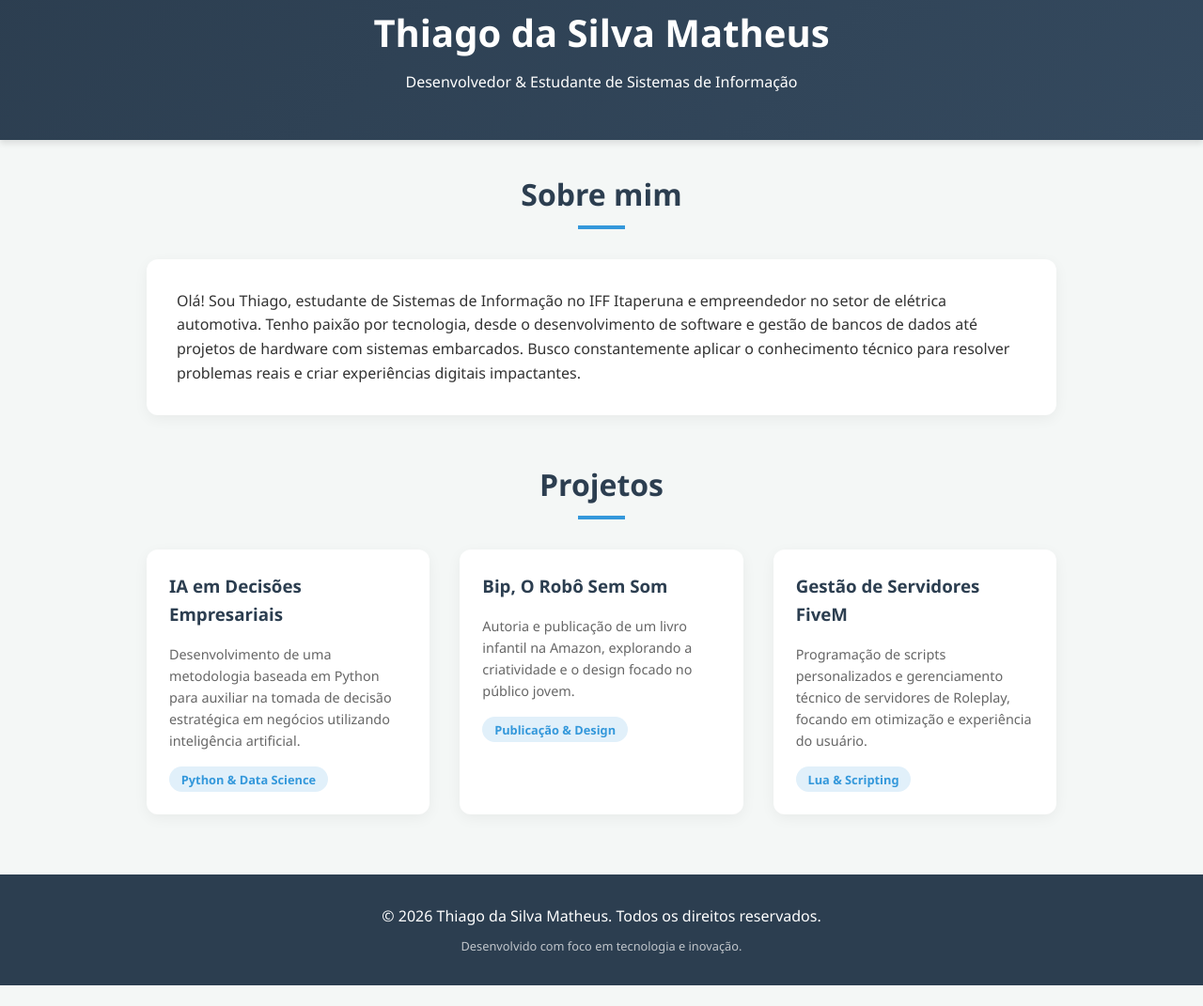
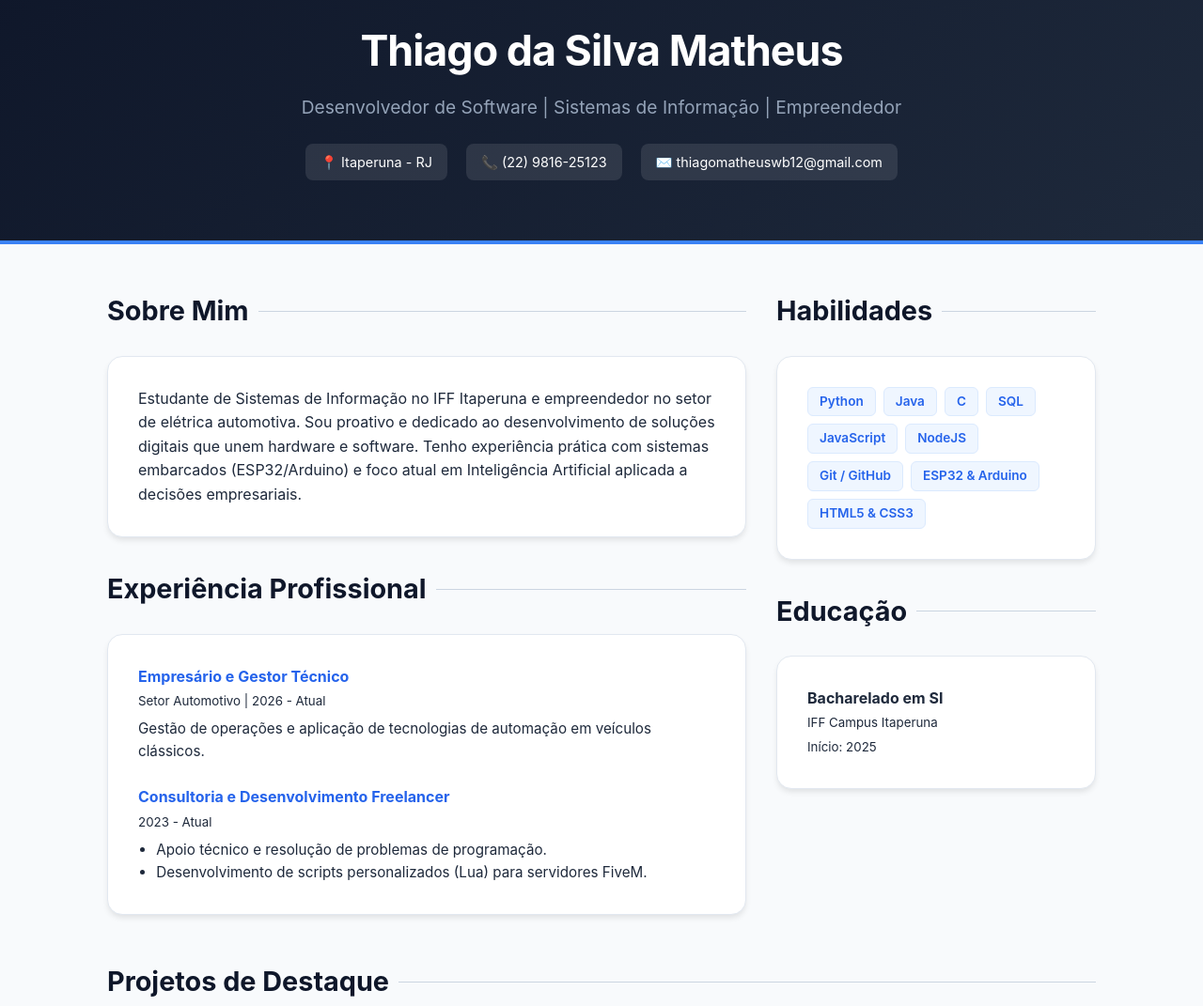
Before and after one commit to snakershadow/Portifolio-v1, a plain HTML site: page index.html in a window 1280 px wide. Shown: the part 45-1116 px from the top of the page at 94% size. Before the commit the page ends 1094 px from the top, so only its background shows below. Drawn offline with Linux system fonts and the light colour scheme.

Commit message:
atualizacao

```diff
--- a/index.html
+++ b/index.html
@@ -3,126 +3,152 @@
 <head>
     <meta charset="UTF-8">
     <meta name="viewport" content="width=device-width, initial-scale=1.0">
-    <title>Meu Primeiro Site</title>
+    <title>Portfólio | Thiago da Silva Matheus</title>
     <style>
-        /* Reset e Estilos Gerais */
+        /* Reset e Estilos de Base */
         * {
             margin: 0;
             padding: 0;
             box-sizing: border-box;
-            font-family: 'Segoe UI', Tahoma, Geneva, Verdana, sans-serif;
+            font-family: 'Inter', 'Segoe UI', system-ui, -apple-system, sans-serif;
         }
 
         body {
-            background-color: #f4f7f6;
-            color: #333;
+            background-color: #f8fafc;
+            color: #1e293b;
             line-height: 1.6;
         }
 
-        /* Cabeçalho */
+        /* Cabeçalho Profissional */
         header {
-            background: linear-gradient(135deg, #2c3e50, #34495e);
+            background: linear-gradient(135deg, #0f172a 0%, #1e293b 100%);
             color: white;
-            padding: 3rem 1rem;
+            padding: 4rem 1rem;
             text-align: center;
-            box-shadow: 0 4px 6px rgba(0,0,0,0.1);
+            border-bottom: 4px solid #3b82f6;
         }
 
         header h1 {
-            font-size: 2.5rem;
+            font-size: 2.8rem;
+            letter-spacing: -1px;
             margin-bottom: 0.5rem;
+        }
+
+        .subtitle {
+            font-size: 1.2rem;
+            color: #94a3b8;
+            margin-bottom: 1.5rem;
+        }
+
+        .contact-info {
+            display: flex;
+            justify-content: center;
+            gap: 20px;
+            flex-wrap: wrap;
+            font-size: 0.9rem;
+        }
+
+        .contact-item {
+            background: rgba(255,255,255,0.1);
+            padding: 0.5rem 1rem;
+            border-radius: 8px;
         }
 
         /* Container Principal */
         .container {
-            max-width: 1000px;
-            margin: 2rem auto;
-            padding: 0 1rem;
+            max-width: 1100px;
+            margin: 3rem auto;
+            padding: 0 1.5rem;
         }
 
-        /* Seção Sobre Mim */
         .section-title {
-            text-align: center;
-            margin-bottom: 2rem;
-            color: #2c3e50;
-            font-size: 2rem;
-            position: relative;
+            font-size: 1.8rem;
+            color: #0f172a;
+            margin-bottom: 1.5rem;
+            display: flex;
+            align-items: center;
+            gap: 10px;
         }
 
         .section-title::after {
             content: '';
-            display: block;
-            width: 50px;
-            height: 4px;
-            background: #3498db;
-            margin: 0.5rem auto;
+            flex-grow: 1;
+            height: 1px;
+            background: #cbd5e1;
         }
 
-        .about {
-            background: white;
-            padding: 2rem;
-            border-radius: 12px;
-            box-shadow: 0 4px 15px rgba(0,0,0,0.05);
+        /* Sobre e Experiência */
+        .grid-main {
+            display: grid;
+            grid-template-columns: 2fr 1fr;
+            gap: 2rem;
             margin-bottom: 3rem;
         }
 
-        /* Seção Projetos */
+        .card-white {
+            background: white;
+            padding: 2rem;
+            border-radius: 16px;
+            box-shadow: 0 4px 6px -1px rgba(0, 0, 0, 0.1);
+            border: 1px solid #e2e8f0;
+        }
+
+        /* Habilidades */
+        .skills-list {
+            display: flex;
+            flex-wrap: wrap;
+            gap: 8px;
+            list-style: none;
+        }
+
+        .skill-tag {
+            background: #eff6ff;
+            color: #2563eb;
+            padding: 4px 12px;
+            border-radius: 6px;
+            font-size: 0.85rem;
+            font-weight: 600;
+            border: 1px solid #dbeafe;
+        }
+
+        /* Projetos */
         .projects-grid {
             display: grid;
-            grid-template-columns: repeat(auto-fit, minmax(300px, 1fr));
-            gap: 2rem;
-            margin-top: 2rem;
+            grid-template-columns: repeat(auto-fit, minmax(320px, 1fr));
+            gap: 1.5rem;
         }
 
-        .card {
+        .project-card {
             background: white;
-            border-radius: 12px;
-            overflow: hidden;
-            box-shadow: 0 4px 15px rgba(0,0,0,0.05);
-            transition: transform 0.3s ease;
+            padding: 1.5rem;
+            border-radius: 16px;
+            border: 1px solid #e2e8f0;
+            transition: all 0.3s ease;
         }
 
-        .card:hover {
-            transform: translateY(-10px);
+        .project-card:hover {
+            transform: translateY(-5px);
+            box-shadow: 0 10px 15px -3px rgba(0, 0, 0, 0.1);
+            border-color: #3b82f6;
         }
 
-        .card-content {
-            padding: 1.5rem;
-        }
-
-        .card-content h3 {
-            margin-bottom: 1rem;
-            color: #2c3e50;
-        }
-
-        .card-content p {
-            font-size: 0.9rem;
-            color: #666;
-        }
-
-        .tag {
-            display: inline-block;
-            background: #e1f0fa;
-            color: #3498db;
-            padding: 0.2rem 0.8rem;
-            border-radius: 20px;
-            font-size: 0.8rem;
-            margin-top: 1rem;
-            font-weight: bold;
+        .project-card h3 {
+            color: #2563eb;
+            margin-bottom: 0.8rem;
         }
 
         /* Rodapé */
         footer {
-            background: #2c3e50;
+            background: #0f172a;
             color: white;
+            padding: 3rem 1rem;
             text-align: center;
-            padding: 2rem 1rem;
-            margin-top: 4rem;
+            margin-top: 5rem;
         }
 
-        /* Responsividade */
-        @media (max-width: 600px) {
-            header h1 { font-size: 1.8rem; }
+        @media (max-width: 768px) {
+            .grid-main { grid-template-columns: 1fr; }
+            header h1 { font-size: 2rem; }
         }
     </style>
 </head>
@@ -130,59 +156,92 @@
 
     <header>
         <h1>Thiago da Silva Matheus</h1>
-        <p>Desenvolvedor & Estudante de Sistemas de Informação</p>
+        <p class="subtitle">Desenvolvedor de Software | Sistemas de Informação | Empreendedor</p>
+        <div class="contact-info">
+            <span class="contact-item">📍 Itaperuna - RJ</span>
+            <span class="contact-item">📞 (22) 9816-25123</span>
+            <span class="contact-item">✉️ thiagomatheuswb12@gmail.com</span>
+        </div>
     </header>
 
     <div class="container">
 
-        <section id="sobre">
-            <h2 class="section-title">Sobre mim</h2>
-            <div class="about">
-                <p>
-                    Olá! Sou Thiago, estudante de Sistemas de Informação no IFF Itaperuna e empreendedor no setor de elétrica automotiva.
-                    Tenho paixão por tecnologia, desde o desenvolvimento de software e gestão de bancos de dados até projetos de hardware
-                    com sistemas embarcados. Busco constantemente aplicar o conhecimento técnico para resolver problemas reais e criar
-                    experiências digitais impactantes.
-                </p>
-            </div>
-        </section>
+        <div class="grid-main">
+            <div>
+                <h2 class="section-title">Sobre Mim</h2>
+                <div class="card-white">
+                    <p>Estudante de Sistemas de Informação no IFF Itaperuna e empreendedor no setor de elétrica automotiva. Sou proativo e dedicado ao desenvolvimento de soluções digitais que unem hardware e software. Tenho experiência prática com sistemas embarcados (ESP32/Arduino) e foco atual em Inteligência Artificial aplicada a decisões empresariais.</p>
+                </div>
 
-        <section id="projetos">
-            <h2 class="section-title">Projetos</h2>
-            <div class="projects-grid">
-
-                <div class="card">
-                    <div class="card-content">
-                        <h3>IA em Decisões Empresariais</h3>
-                        <p>Desenvolvimento de uma metodologia baseada em Python para auxiliar na tomada de decisão estratégica em negócios utilizando inteligência artificial.</p>
-                        <span class="tag">Python & Data Science</span>
+                <h2 class="section-title" style="margin-top: 2rem;">Experiência Profissional</h2>
+                <div class="card-white">
+                    <div style="margin-bottom: 1.5rem;">
+                        <strong style="color: #2563eb;">Empresário e Gestor Técnico</strong><br>
+                        <small>Setor Automotivo | 2026 - Atual</small>
+                        <p style="font-size: 0.95rem; margin-top: 5px;">Gestão de operações e aplicação de tecnologias de automação em veículos clássicos.</p>
+                    </div>
+                    <div>
+                        <strong style="color: #2563eb;">Consultoria e Desenvolvimento Freelancer</strong><br>
+                        <small>2023 - Atual</small>
+                        <ul style="font-size: 0.95rem; margin-top: 5px; padding-left: 1.2rem;">
+                            <li>Apoio técnico e resolução de problemas de programação.</li>
+                            <li>Desenvolvimento de scripts personalizados (Lua) para servidores FiveM.</li>
+                        </ul>
                     </div>
                 </div>
+            </div>
 
-                <div class="card">
-                    <div class="card-content">
-                        <h3>Bip, O Robô Sem Som</h3>
-                        <p>Autoria e publicação de um livro infantil na Amazon, explorando a criatividade e o design focado no público jovem.</p>
-                        <span class="tag">Publicação & Design</span>
-                    </div>
+            <div>
+                <h2 class="section-title">Habilidades</h2>
+                <div class="card-white">
+                    <ul class="skills-list">
+                        <li class="skill-tag">Python</li>
+                        <li class="skill-tag">Java</li>
+                        <li class="skill-tag">C</li>
+                        <li class="skill-tag">SQL</li>
+                        <li class="skill-tag">JavaScript</li>
+                        <li class="skill-tag">NodeJS</li>
+                        <li class="skill-tag">Git / GitHub</li>
+                        <li class="skill-tag">ESP32 & Arduino</li>
+                        <li class="skill-tag">HTML5 & CSS3</li>
+                    </ul>
                 </div>
 
-                <div class="card">
-                    <div class="card-content">
-                        <h3>Gestão de Servidores FiveM</h3>
-                        <p>Programação de scripts personalizados e gerenciamento técnico de servidores de Roleplay, focando em otimização e experiência do usuário.</p>
-                        <span class="tag">Lua & Scripting</span>
-                    </div>
+                <h2 class="section-title" style="margin-top: 2rem;">Educação</h2>
+                <div class="card-white">
+                    <strong>Bacharelado em SI</strong><br>
+                    <small>IFF Campus Itaperuna</small><br>
+                    <small>Início: 2025</small>
                 </div>
+            </div>
+        </div>
 
+        <h2 class="section-title">Projetos de Destaque</h2>
+        <div class="projects-grid">
+            <div class="project-card">
+                <h3>IA em Decisões Empresariais</h3>
+                <p>Desenvolvimento de metodologia em Python para análise de dados e auxílio estratégico em negócios (Projeto de TCC).</p>
+                <div style="margin-top: 1rem;"><span class="skill-tag">Python</span> <span class="skill-tag">IA</span></div>
             </div>
-        </section>
+
+            <div class="project-card">
+                <h3>Bip, O Robô Sem Som</h3>
+                <p>Livro infantil publicado na Amazon, unindo narrativa criativa e design para o público jovem.</p>
+                <div style="margin-top: 1rem;"><span class="skill-tag">Design</span> <span class="skill-tag">Publicação</span></div>
+            </div>
+
+            <div class="project-card">
+                <h3>Automação Veicular</h3>
+                <p>Implementação de sistemas de controle inteligentes e câmeras de ponto cego em veículos (Palio 98 / Corcel II).</p>
+                <div style="margin-top: 1rem;"><span class="skill-tag">Hardware</span> <span class="skill-tag">C++</span></div>
+            </div>
+        </div>
 
     </div>
 
     <footer>
-        <p>&copy; 2026 Thiago da Silva Matheus. Todos os direitos reservados.</p>
-        <p style="font-size: 0.8rem; margin-top: 0.5rem; opacity: 0.7;">Desenvolvido com foco em tecnologia e inovação.</p>
+        <p><strong>Thiago da Silva Matheus</strong></p>
+        <p style="font-size: 0.9rem; opacity: 0.7; margin-top: 0.5rem;">© 2026 - Desenvolvido com foco em Inovação e Tecnologia.</p>
     </footer>
 
 </body>
```
